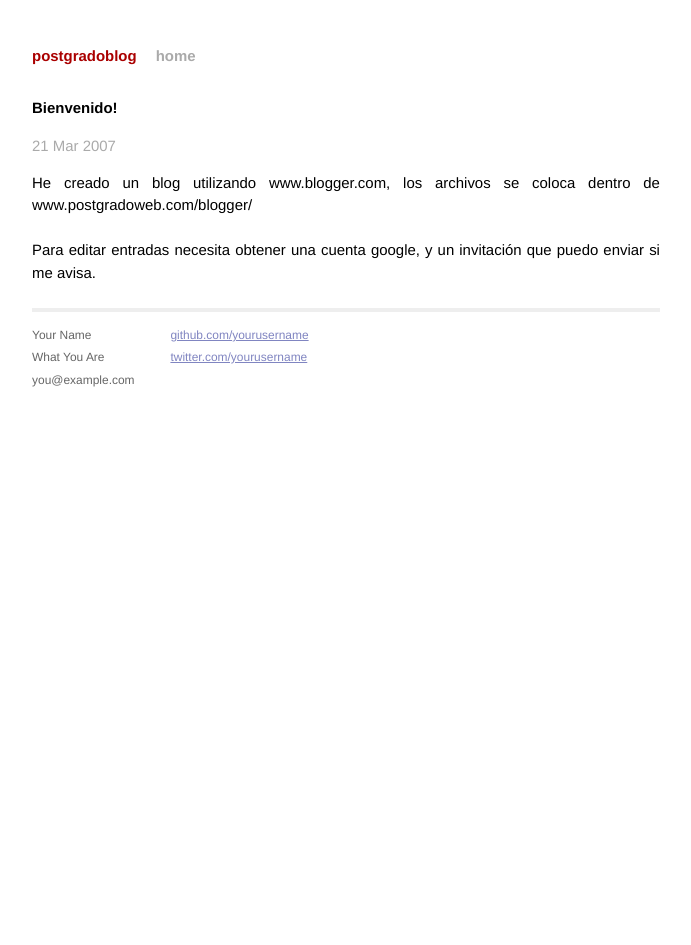
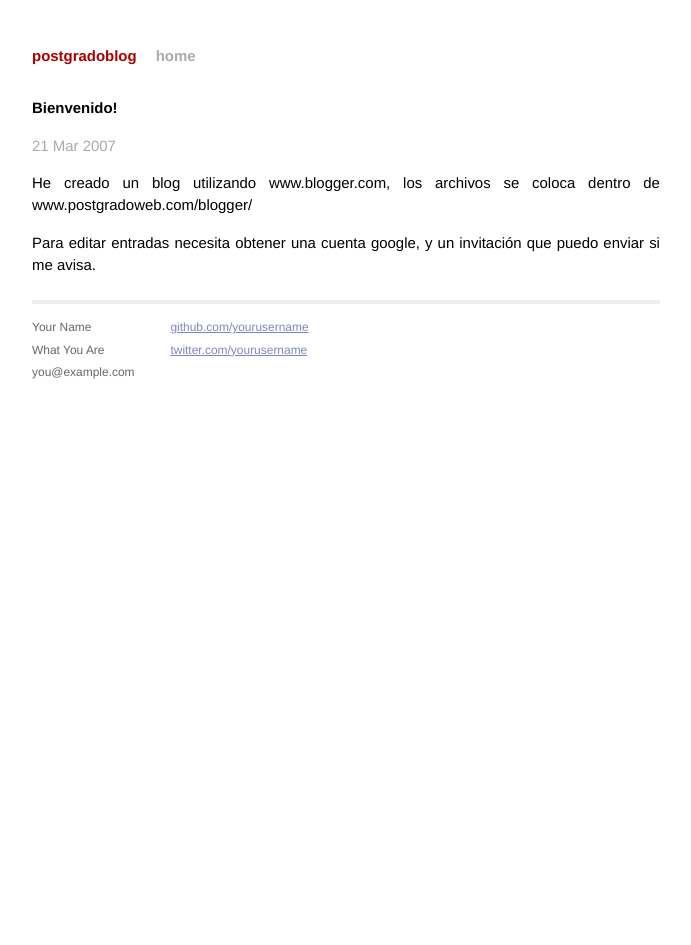
Before and after one commit to 2my/2my.github.io, a Jekyll site: the page built from postgrado/_posts/2007-03-21-bienvenido.md, in a window 1280 px wide. Shown: the whole page, without its empty margins (294-985 px from the left). Built offline with Jekyll 4.4.1, drawn with Linux system fonts in a browser that asks for light colours; Markdown is read by kramdown in place of the engine named in the settings.

Commit message:
Adjusted a little

```diff
--- a/postgrado/_config.yml
+++ b/postgrado/_config.yml
@@ -1,3 +1,4 @@
 name: postgradoblog
 markdown: redcarpet
 pygments: true
+markdown_ext: "markdown,mkdown,mkdn,mkd,md"
--- a/postgrado/_posts/2007-03-21-bienvenido.md
+++ b/postgrado/_posts/2007-03-21-bienvenido.md
@@ -18,6 +18,7 @@ author:
     image: "http://static.flickr.com/93/279356255_fb52db20a0_o.jpg"
 ---
 
-<div class="css-full-post-content js-full-post-content">
-He creado un blog utilizando www.blogger.com, los archivos se coloca dentro de www.postgradoweb.com/blogger/<br /><br />Para editar entradas necesita obtener una cuenta google, y un invitación que puedo enviar si me avisa.
-</div>
+
+He creado un blog utilizando www.blogger.com, los archivos se coloca dentro de www.postgradoweb.com/blogger/
+
+Para editar entradas necesita obtener una cuenta google, y un invitación que puedo enviar si me avisa.
```
Also changed, not shown: README.md.
